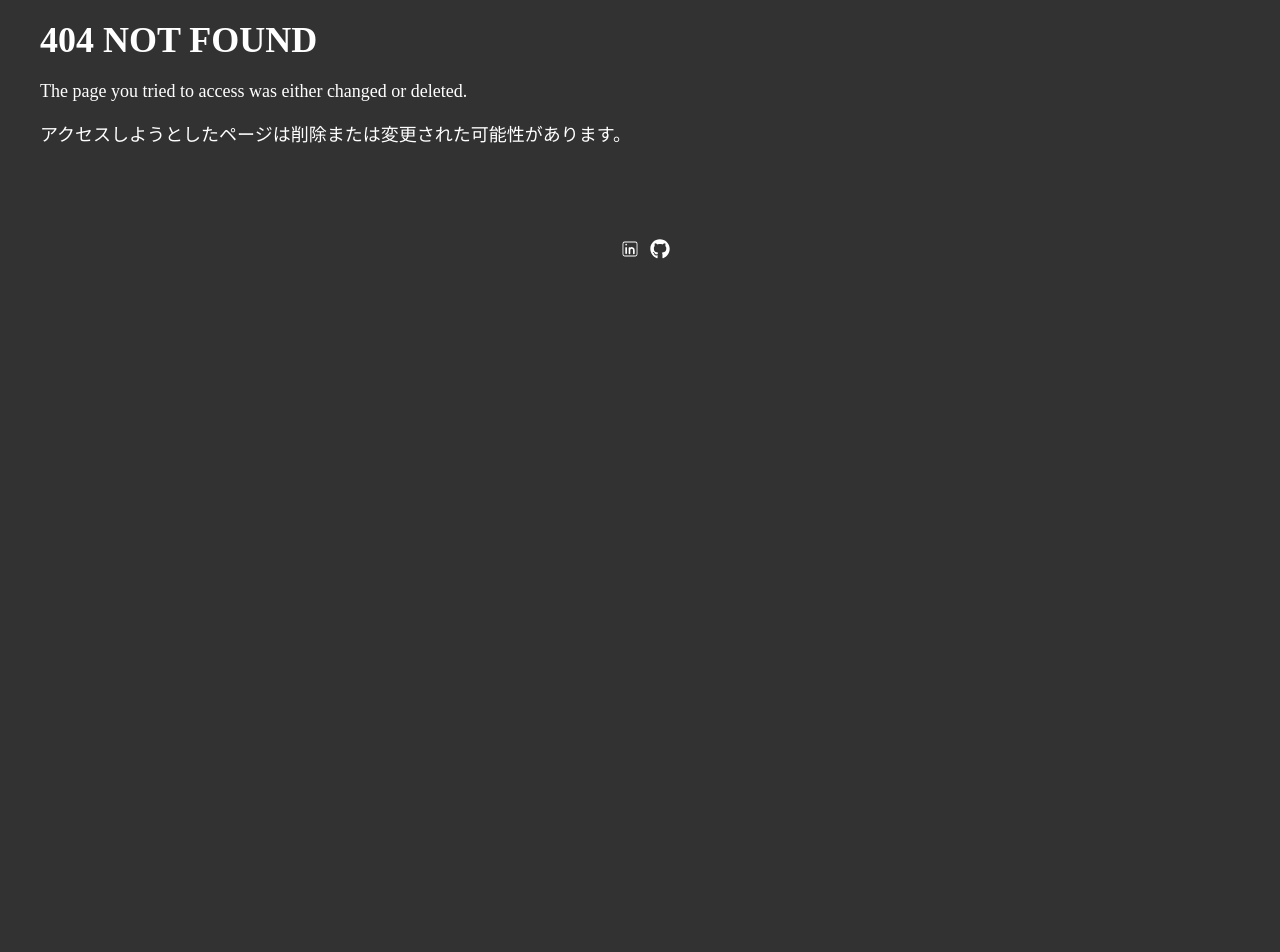
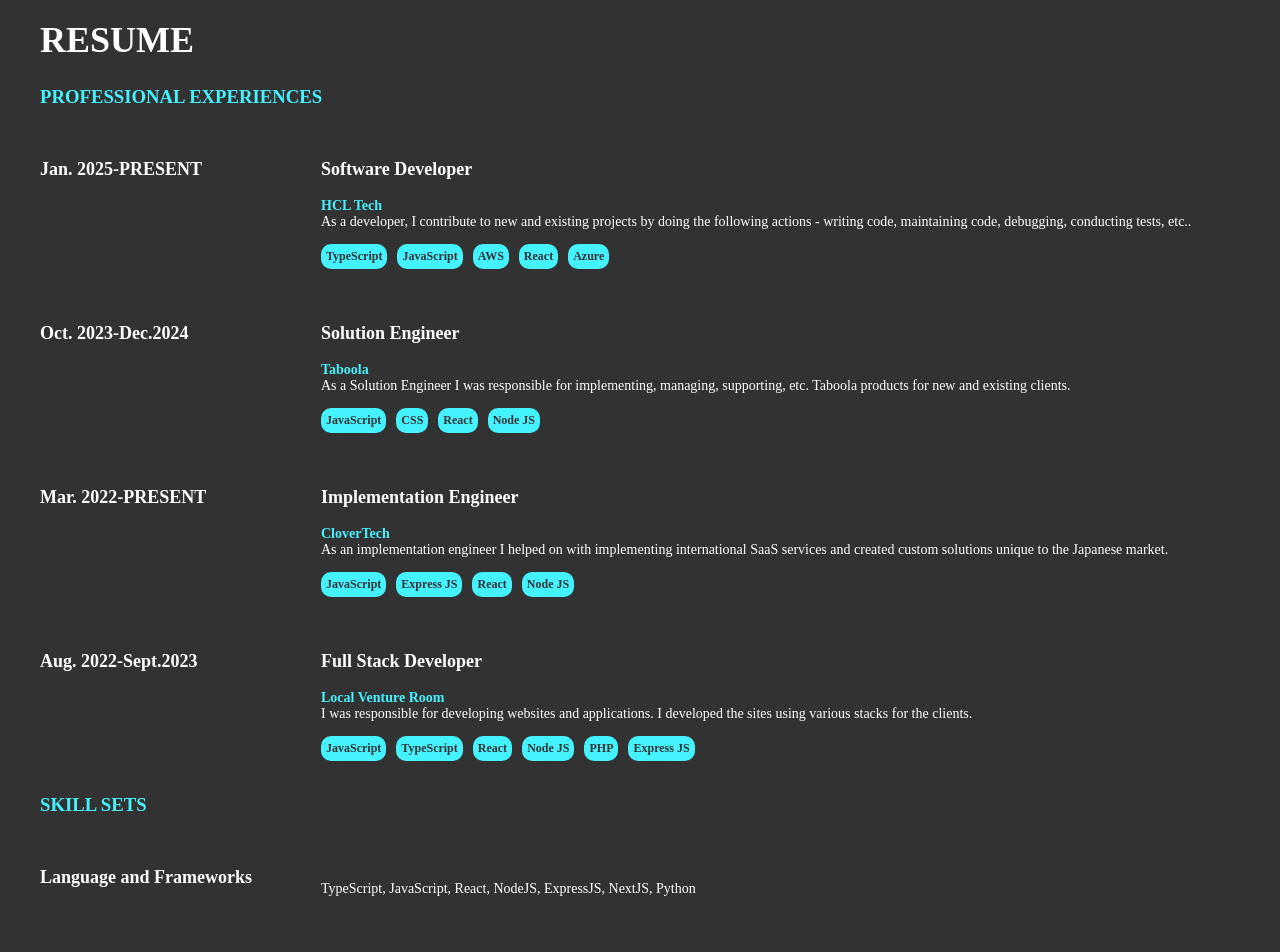
Before and after one commit to saitoshi/portfolioNextJS2, a Next.js app in the folder src/: page /resume in a window 1280 px wide. Before the commit this address had no page. Shown: the part 80-1032 px from the top of the page. Before the commit the page ends 800 px from the top, so only its background shows below. Built offline with nearby package versions, Linux system fonts and the light colour scheme.

Commit message:
dev-4: added skill list

```diff
--- /dev/null
+++ b/src/app/_components/TableList/SkillList.tsx
@@ -0,0 +1,17 @@
+import './style.css';
+
+export const SkillList = () => {
+  return (
+    <div id='skillList' className='listTable'>
+      <dt>
+        <p className='tableYear'>Language and Frameworks</p>
+      </dt>
+      <dd>
+        <br />
+        <p className='expTableDesc'>
+          TypeScript, JavaScript, React, NodeJS, ExpressJS, NextJS, Python
+        </p>
+      </dd>
+    </div>
+  );
+};
--- /dev/null
+++ b/src/app/resume/page.tsx
@@ -0,0 +1,36 @@
+import Link from 'next/link';
+import { pastExperience } from '../_constants/experience';
+import { IExperience } from '../_constants/type';
+import { ExperienceList } from '../_components/TableList/ExperienceList';
+import { SkillList } from '../_components/TableList/SkillList';
+export default function Page() {
+  return (
+    <div id='resumePage' className='pageContainer'>
+      <h2 style={{ textAlign: 'center' }}>
+        <p>
+          <Link
+            href='/'
+            className='subHeader'
+            style={{ textDecoration: 'none' }}>
+            &#x2190; HOME
+          </Link>
+        </p>
+        <p className='mainHeader'>RESUME</p>
+      </h2>
+      <div id='experienceSection' className='pageSection'>
+        <h3 className='sectionTitle'>
+          <b>PROFESSIONAL EXPERIENCES</b>
+        </h3>
+        {pastExperience.map((exp: IExperience) => {
+          return <ExperienceList key={exp.title} experience={exp} />;
+        })}
+      </div>
+      <div id='skillSection' className='pageSection'>
+        <h3 className='sectionTitle'>
+          <b>SKILL SETS</b>
+        </h3>
+        <SkillList />
+      </div>
+    </div>
+  );
+}
```
